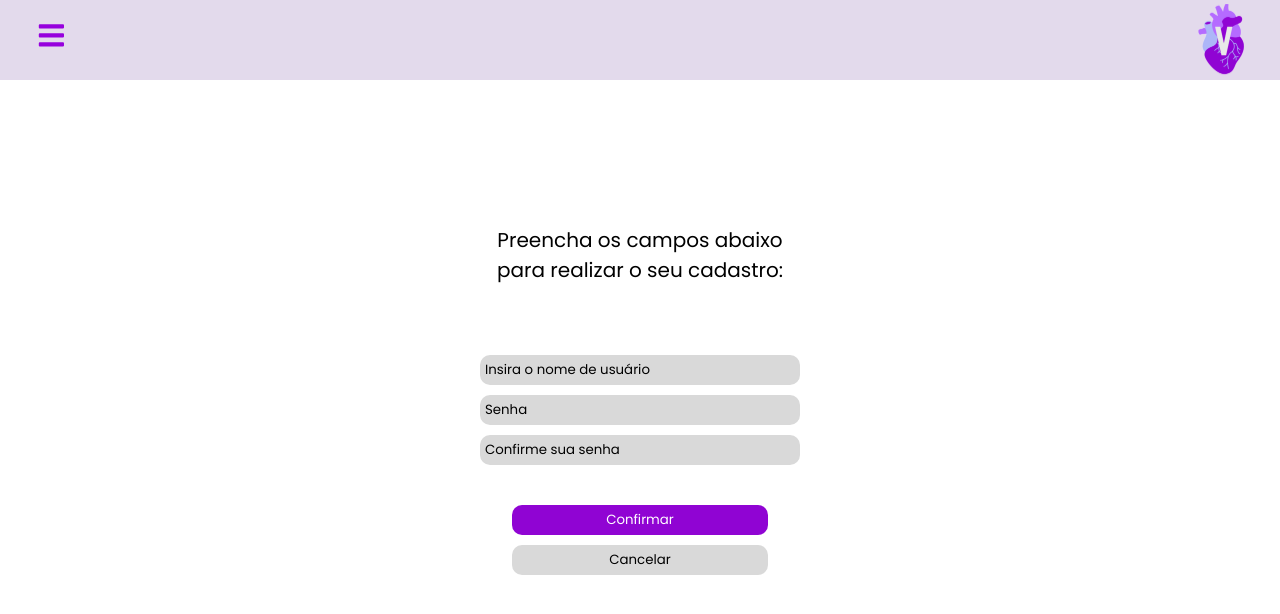
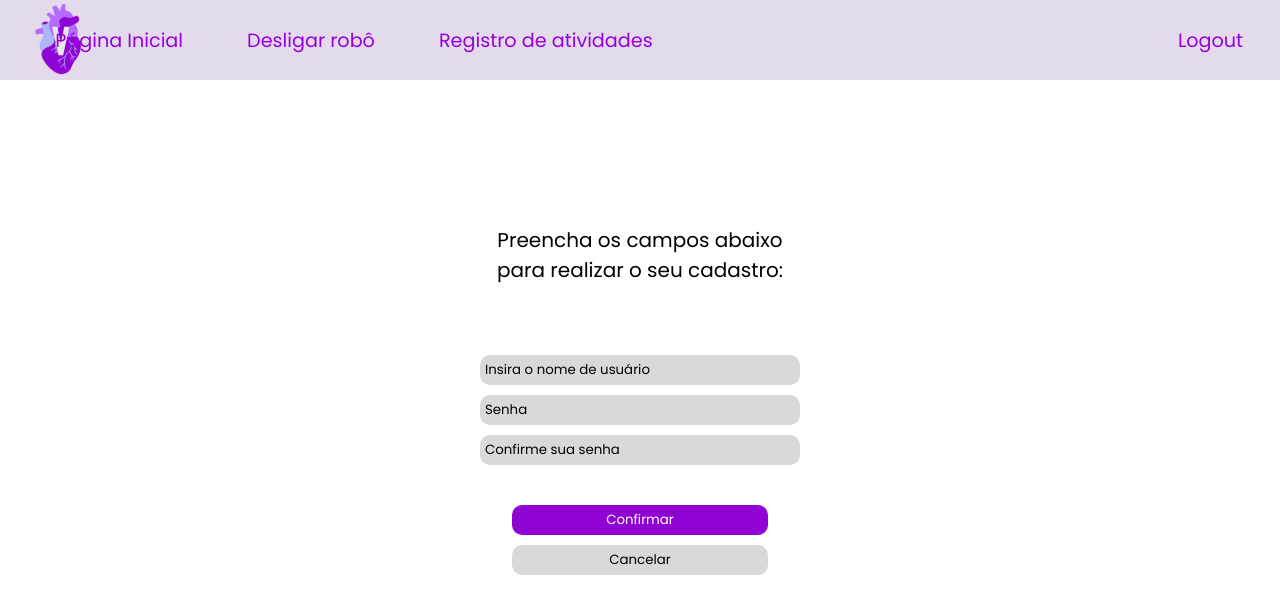
Before and after one commit to Inteli-College/2024-T0008-EC05-G03, a React (Vite) app in the folder src/frontend/: page /cadastro in a window 1280 px wide. Shown: the top 614 px of the page. Built offline with nearby package versions, Linux system fonts and the light colour scheme.

Commit message:
Ajustes NavBar

```diff
--- a/src/frontend/package.json
+++ b/src/frontend/package.json
@@ -19,8 +19,10 @@
     "@fortawesome/free-solid-svg-icons": "^6.5.1",
     "@fortawesome/react-fontawesome": "^0.2.0",
     "axios": "^1.6.8",
+    "bootstrap": "^5.3.3",
     "flask": "^0.2.10",
     "react": "^18.2.0",
+    "react-bootstrap": "^2.9.0-beta.1",
     "react-dom": "^18.2.0",
     "react-icons": "^5.0.1",
     "react-router-dom": "^6.22.3"
--- a/src/frontend/src/components/navbar/navbar.css
+++ b/src/frontend/src/components/navbar/navbar.css
@@ -47,7 +47,35 @@ header .nav-btn{
     color: var(--textColor);
     visibility: hidden;
     opacity: 0;
-    font-size: 1.8rem;
+    font-size: 1.2rem;
+}
+
+.buttonsHeader {
+    margin-left: -43vw;
+    font-size: 1.2rem;
+    display: flex;
+    justify-content: flex-start;
+    align-items: center;
+    padding: 0 2rem;
+    height: 100%
+}
+
+.buttonsHeader a {
+    margin-right: 5vw;
+    color: var(--textColor);
+    text-decoration: none;
+}
+
+.buttonsHeader a:last-child {
+    margin-right: 0;
+}
+
+.buttonsHeader a:hover {
+    color: var(--secondaryColor);
+}
+
+.nav-btn:hover{
+    color: var(--secondaryColor);
 }
 
 @media only screen and (max-width: 100vw){
--- a/src/frontend/src/components/navbar/navbar.jsx
+++ b/src/frontend/src/components/navbar/navbar.jsx
@@ -5,12 +5,6 @@ import "./navbar.css";
 import logoSimples from '../../assets/logo_simplificada.svg';
 
 function NavBar() {
-    const navRef = useRef();
-
-    const showNavBar = () => {
-        navRef.current.classList.toggle("responsive_nav");
-    }
-
     const handleLogout = async () => {
         try {
             await axios.post('http://localhost:5000/logout_user', {}, { withCredentials: true });
@@ -23,19 +17,13 @@ function NavBar() {
 
     return (
         <header>
-            <nav ref={navRef}>
-                <a href="/">Página Inicial</a>
-                <a href="#">Desligar robô</a>
-                <a href="#">Registro de atividades</a>
+                <img className="logoSimples" src={logoSimples} alt="Logo do grupo Violeta"/>
+                <div className="buttonsHeader">
+                    <a href="/">Página Inicial</a>
+                    <a href="#">Desligar robô</a>
+                    <a href="#">Registro de atividades</a>
+                </div>
                 <button className="nav-btn" onClick={handleLogout}>Logout</button>
-                <button className="nav-btn nav-close-btn" onClick={showNavBar}>
-                    <FaTimes/>
-                </button>
-            </nav>
-            <button className="nav-btn" onClick={showNavBar}>
-                <FaBars/>
-            </button>
-            <img className="logoSimples" src={logoSimples} alt="Logo do grupo Violeta"/>
         </header>
     );
 }
```
Also changed, not shown: 1 other file (tests, documents, lock files or other folders).
